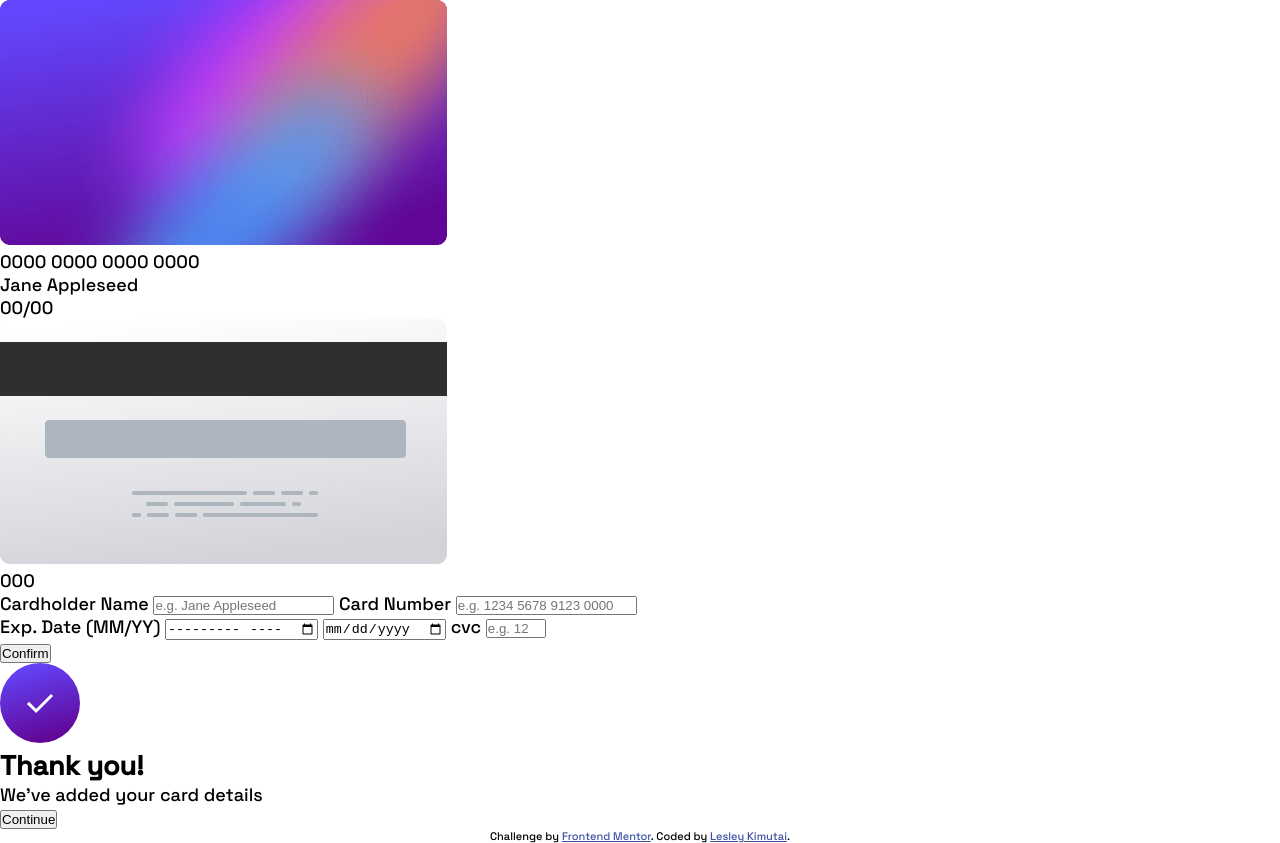
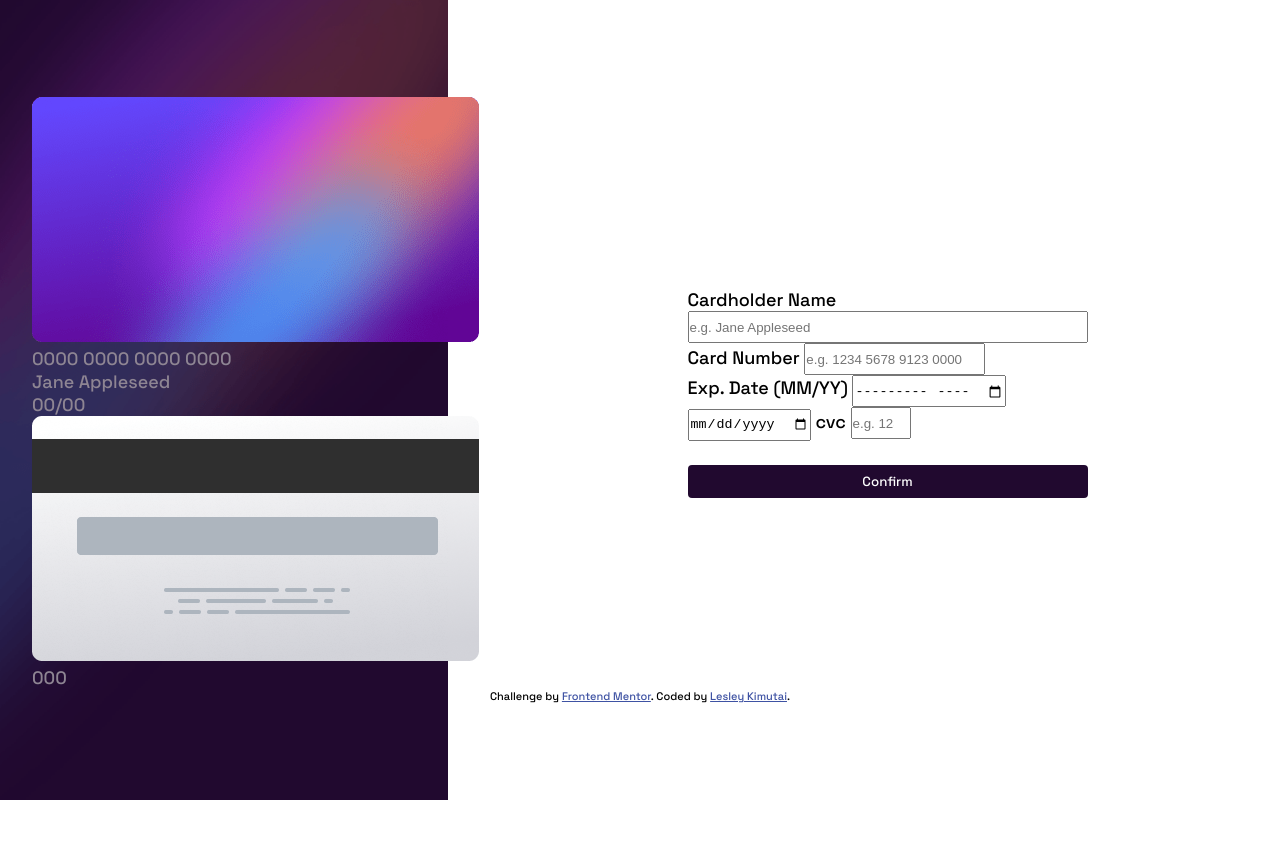
Before and after one commit to issagoodlifeInc/interactive-card, a plain HTML site: page index.html in a window 1280 px wide. After the commit the page ends 800 px from the top, so only its background shows below. Drawn offline with Linux system fonts and the light colour scheme.

Commit message:
Styling the card

```diff
--- a/assets/styles.css
+++ b/assets/styles.css
@@ -23,8 +23,83 @@
 body {
   font-family: "Space Grotesk", sans-serif;
   font-size: 1.125rem;
+  background-image: url("./images/bg-main-desktop.png");
+  background-repeat: no-repeat;
+  background-size: 45vw 100vh;
+
+  /* To eddit these */
+  display: flex;
+  justify-content: center;
+  flex-direction: column;
+  min-height: 100vh;
 }
 
+p {
+  color: var(--darkgrayviolet);
+}
+
+.btn {
+  border: none;
+  color: var(--white);
+  font-family: inherit;
+  padding: 0.5rem 1rem;
+  width: 100%;
+  border-radius: 4px;
+  background-color: var(--verydarkviolet);
+  margin-top: 1.5rem;
+  transition: background-color 200ms ease-in;
+}
+
+.btn:hover {
+  color: var(--verydarkviolet);
+  background-color: var(--darkgrayviolet);
+}
+
+main {
+  max-width: 2000px;
+  width: 95%;
+  margin: 0 auto;
+  align-items: center;
+  display: flex;
+  gap: 3rem;
+}
+
+/* Styling Form */
+
+form {
+  max-width: 400px;
+  margin: 0 auto;
+  width: 95%;
+}
+
+input {
+  cursor: pointer;
+  height: 2rem;
+}
+
+input[type="text"] {
+  width: 100%;
+}
+
+input[type="number"] {
+}
+
+/* Styling Form */
+
+/* Thanks Section */
+.thanks {
+  display: none;
+  text-align: center;
+}
+
+.thanks__title {
+  text-transform: uppercase;
+  font-weight: 500;
+  letter-spacing: 0.2rem;
+  padding-block: 1rem;
+}
+
+/* Thanks Section */
 .attribution {
   font-size: 11px;
   text-align: center;
@@ -32,3 +107,16 @@ body {
 .attribution a {
   color: hsl(228, 45%, 44%);
 }
+
+@media screen and (max-width: 600px) {
+  body {
+    background-image: url("./images/bg-main-mobile.png");
+    background-size: 100vw 40vh;
+  }
+}
+
+@media screen and (min-width: 1000px) {
+  body {
+    background-size: 35vw 100vh;
+  }
+}
```
